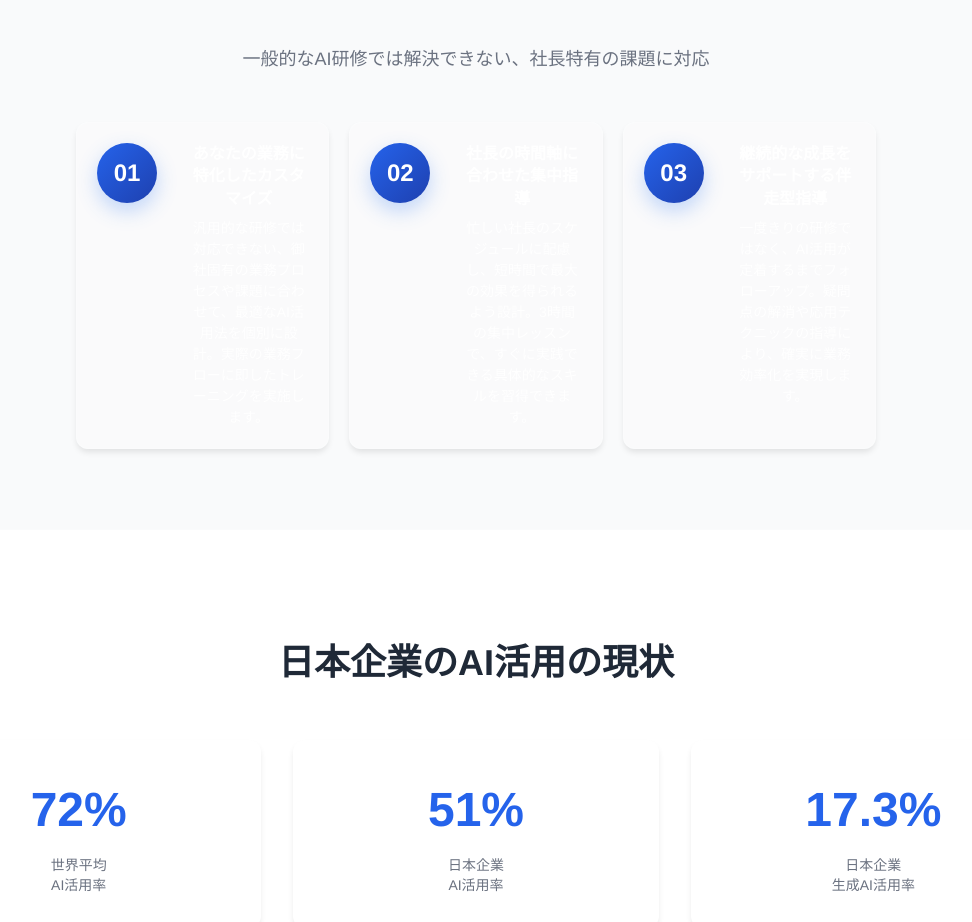
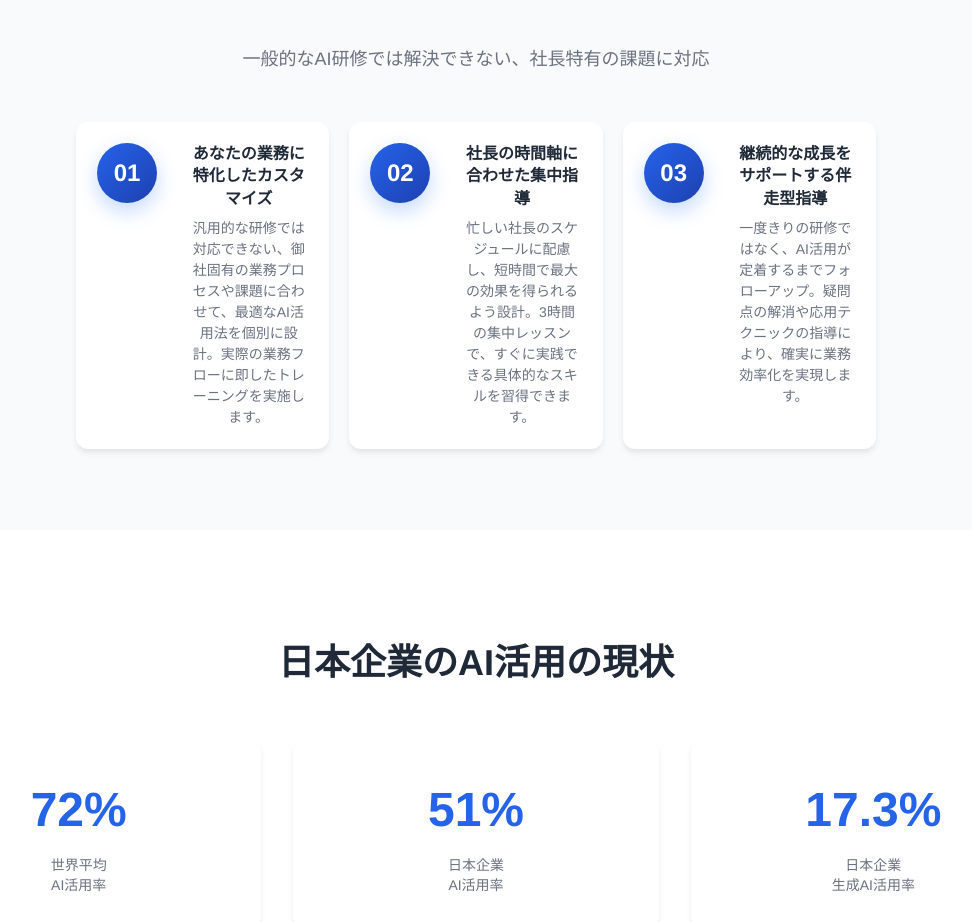
Before and after one commit to junagashima/ai-secretary-lp, a website built with Vite: page index.html in a window 1280 px wide. Shown: the part 2103-3025 px from the top of the page, without its empty margins (164-1136 px from the left). Built offline with nearby package versions, Linux system fonts and the light colour scheme.

Commit message:
🔧 Fix text visibility issue in reasons section
- Add !important declarations to ensure text colors are visible
- Force background color to white for reason items
- Fix h4 titles to use dark gray (#1f2937) instead of white
- Fix paragraph text to use medium gray (#6b7280) for good contrast
- Ensure text is readable against white background

```diff
--- a/style.css
+++ b/style.css
@@ -331,7 +331,7 @@ body {
 .reason-item {
     display: flex;
     gap: 32px;
-    background: var(--white);
+    background: #ffffff !important;
     padding: 40px;
     border-radius: 20px;
     box-shadow: var(--shadow-md);
@@ -363,14 +363,14 @@ body {
 .reason-content h4 {
     font-size: 22px;
     font-weight: 700;
-    color: var(--text-color);
+    color: #1f2937 !important;
     margin-bottom: 16px;
     line-height: 1.4;
 }
 
 .reason-content p {
     font-size: 16px;
-    color: var(--text-light);
+    color: #6b7280 !important;
     line-height: 1.7;
     margin: 0;
 }
```
